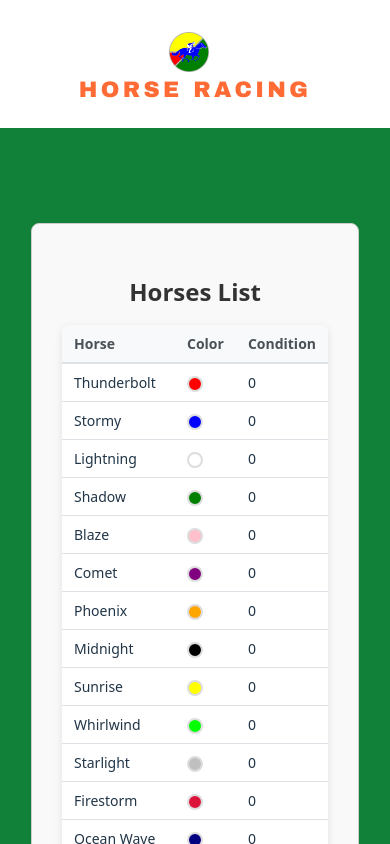
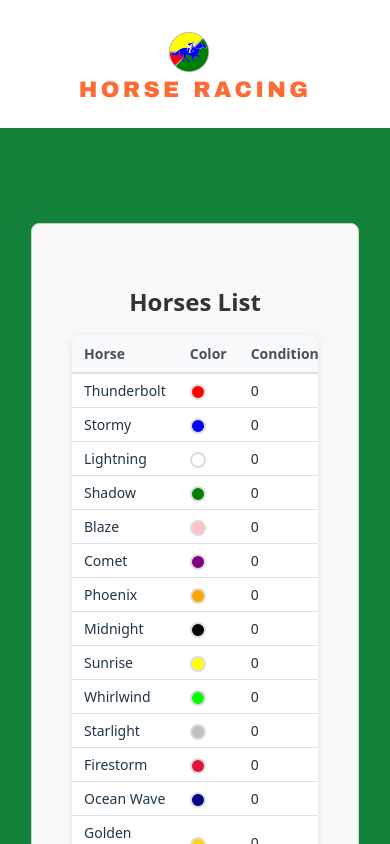
Before and after one commit to zeynepdndr/HorseRacingGame, a Vue app: page / in a window 390 px wide. Shown: the top 844 px of the page. Built offline with nearby package versions, Linux system fonts and the light colour scheme.

Commit message:
Add custom table component & make header title dynamic

```diff
--- a/src/App.vue
+++ b/src/App.vue
@@ -5,7 +5,7 @@ import Main from './components/Main.vue';
 </script>
 
 <template>
-  <Layout>
+  <Layout title="Horse Racing">
     <Main />
   </Layout>
 </template>
--- a/src/components/horses/HoursesList.vue
+++ b/src/components/horses/HoursesList.vue
@@ -2,29 +2,26 @@
   <div class="horses-list">
     <h2>Horses List</h2>
     <div class="table-container">
-      <table class="horses-table">
-        <thead>
-          <tr>
-            <th>Horse</th>
-            <th>Color</th>
-            <th>Condition</th>
-          </tr>
-        </thead>
-        <tbody>
-          <tr v-for="horse in horses" :key="horse.id" class="horse-row">
-            <td>{{ horse.name }}</td>
-            <td>
-              <span
-                v-if="horse.color"
-                class="color-indicator"
-                :style="{ backgroundColor: horse.color }"
-              ></span>
-              <span v-else class="no-color">No Color</span>
-            </td>
-            <td>{{ horse.condition }}</td>
-          </tr>
-        </tbody>
-      </table>
+      <Table
+        :columns="columns"
+        :rows="horses"
+        row-key="id"
+        empty-text="Kayıt bulunamadı."
+      >
+        <template #cell="{ col, row, value }">
+          <template v-if="col.key === 'color'">
+            <span
+              v-if="row.color"
+              class="color-indicator"
+              :style="{ backgroundColor: row.color }"
+            ></span>
+            <span v-else class="no-color">No Color</span>
+          </template>
+          <template v-else>
+            {{ value }}
+          </template>
+        </template>
+      </Table>
     </div>
     <div class="button-container">
       <Button @click="handleButtonClick">GENERATE</Button>
@@ -35,15 +32,22 @@
 <script>
 import horsesData from '../../mock/horses.json'
 import Button from '../ui/Button.vue'
+import Table from '../ui/Table.vue'
 
 export default {
   name: 'HoursesList',
   components: {
-    Button
+    Button,
+    Table
   },
   data() {
     return {
-      horses: horsesData
+      horses: horsesData,
+      columns: [
+        { key: 'name', label: 'Horse' },
+        { key: 'color', label: 'Color', width: 120 },
+        { key: 'condition', label: 'Condition' }
+      ]
     }
   },
   methods: {
@@ -74,33 +78,6 @@ export default {
   margin: 0 auto;
 }
 
-.horses-table {
-  width: 100%;
-  border-collapse: collapse;
-  background: white;
-}
-
-.horses-table th {
-  background: #f8f9fa;
-  color: #495057;
-  font-weight: 600;
-  padding: 8px 12px;
-  text-align: left;
-  border-bottom: 2px solid #dee2e6;
-  font-size: 14px;
-}
-
-.horses-table td {
-  padding: 6px 12px;
-  border-bottom: 1px solid #dee2e6;
-  vertical-align: middle;
-  font-size: 14px;
-}
-
-.horse-row:hover {
-  background-color: #f8f9fa;
-}
-
 .color-indicator {
   display: inline-block;
   width: 16px;
@@ -125,31 +102,6 @@ export default {
   border-radius: 4px;
   cursor: pointer;
   font-size: 14px;
-  transition: background-color 0.2s;
-}
 
-.btn-primary:hover {
-  background: #0056b3;
-}
-
-.btn-primary:active {
-  background: #004085;
-}
-
-.button-container {
-  text-align: center;
-  margin-top: 20px;
-}
-
-@media (max-width: 768px) {
-  .horses-list {
-    padding: 10px;
-  }
-
-  .horses-table th,
-  .horses-table td {
-    padding: 8px 12px;
-    font-size: 14px;
-  }
 }
 </style>
--- a/src/components/layout/TheHeader.vue
+++ b/src/components/layout/TheHeader.vue
@@ -1,13 +1,19 @@
 <template>
   <header>
-    <img :src="logo" alt="Horse racing logo" />
-    <h1>Horse Racing</h1>
+    <img :src="logo" alt="Logo" />
+    <h1>{{ title }}</h1>
   </header>
 </template>
 
 <script setup>
 import logo from '../../assets/logo.png'
 
+defineProps({
+  title: {
+    type: String,
+    required: true
+  }
+})
 </script>
 
 <style scoped>
@@ -32,7 +38,6 @@ header img {
   width: auto;
 }
 
-/* Responsive design */
 @media (max-width: 768px) {
   header {
     padding: 0 1rem;
--- a/src/components/layout/index.vue
+++ b/src/components/layout/index.vue
@@ -1,6 +1,6 @@
 <template>
   <div class="layout">
-    <TheHeader />
+    <the-header :title="title" />
     <main class="main-content" role="main">
       <div class="container">
         <slot />
@@ -11,7 +11,15 @@
 
 <script setup>
 import TheHeader from './TheHeader.vue'
+
+defineProps({
+  title: {
+    type: String,
+    required: true
+  }
+})
 </script>
+
 
 <style scoped>
 .layout {
--- /dev/null
+++ b/src/components/ui/Table.vue
@@ -0,0 +1,107 @@
+<script setup>
+import { computed } from 'vue'
+
+const props = defineProps({
+  columns: { type: Array, required: true },
+  rows: { type: Array, required: true },
+  rowKey: { type: [String, Function], default: null },
+  emptyText: { type: String, default: 'Kayıt bulunamadı.' }
+})
+
+const getRowKey = (row, index) => {
+  if (!props.rowKey) return index
+  if (typeof props.rowKey === 'string') return row[props.rowKey] ?? index
+  return props.rowKey(row, index)
+}
+
+const hasRows = computed(() => props.rows && props.rows.length > 0)
+</script>
+
+<template>
+  <div class="table-container">
+    <table class="ui-table">
+      <thead>
+        <tr>
+          <th
+            v-for="col in columns"
+            :key="col.key"
+            :style="{ textAlign:'left', width: col.width ? String(col.width) : undefined }"
+          >
+            {{ col.label }}
+          </th>
+        </tr>
+      </thead>
+
+      <tbody v-if="hasRows">
+        <tr v-for="(row, rIdx) in rows" :key="getRowKey(row, rIdx)" class="ui-row">
+          <td
+            v-for="col in columns"
+            :key="col.key"
+            :style="{ textAlign: col.align ?? 'left' }"
+          >
+            <slot
+              name="cell"
+              :row="row"
+              :col="col"
+              :value="col.formatter ? col.formatter(row[col.key], row, rIdx) : row[col.key]"
+              :rowIndex="rIdx"
+            >
+              {{ col.formatter ? col.formatter(row[col.key], row, rIdx) : row[col.key] }}
+            </slot>
+          </td>
+        </tr>
+      </tbody>
+
+      <tbody v-else>
+        <tr>
+          <td :colspan="columns.length" class="empty">
+            {{ emptyText ?? 'Kayıt bulunamadı.' }}
+          </td>
+        </tr>
+      </tbody>
+    </table>
+  </div>
+</template>
+
+<style scoped>
+.table-container {
+  overflow-x: auto;
+  border-radius: 8px;
+  box-shadow: 0 2px 8px rgba(0, 0, 0, 0.1);
+  width: 100%;
+}
+
+.ui-table {
+  width: 100%;
+  border-collapse: collapse;
+  background: white;
+}
+
+.ui-table th {
+  background: #f8f9fa;
+  color: #495057;
+  font-weight: 600;
+  padding: 8px 12px;
+  text-align: left;
+  border-bottom: 2px solid #dee2e6;
+  font-size: 14px;
+}
+
+.ui-table td {
+  padding: 6px 12px;
+  border-bottom: 1px solid #dee2e6;
+  vertical-align: middle;
+  font-size: 14px;
+}
+
+.ui-row:hover {
+  background-color: #f8f9fa;
+}
+
+.empty {
+  text-align: center;
+  color: #6c757d;
+  padding: 12px;
+  font-style: italic;
+}
+</style>
```
